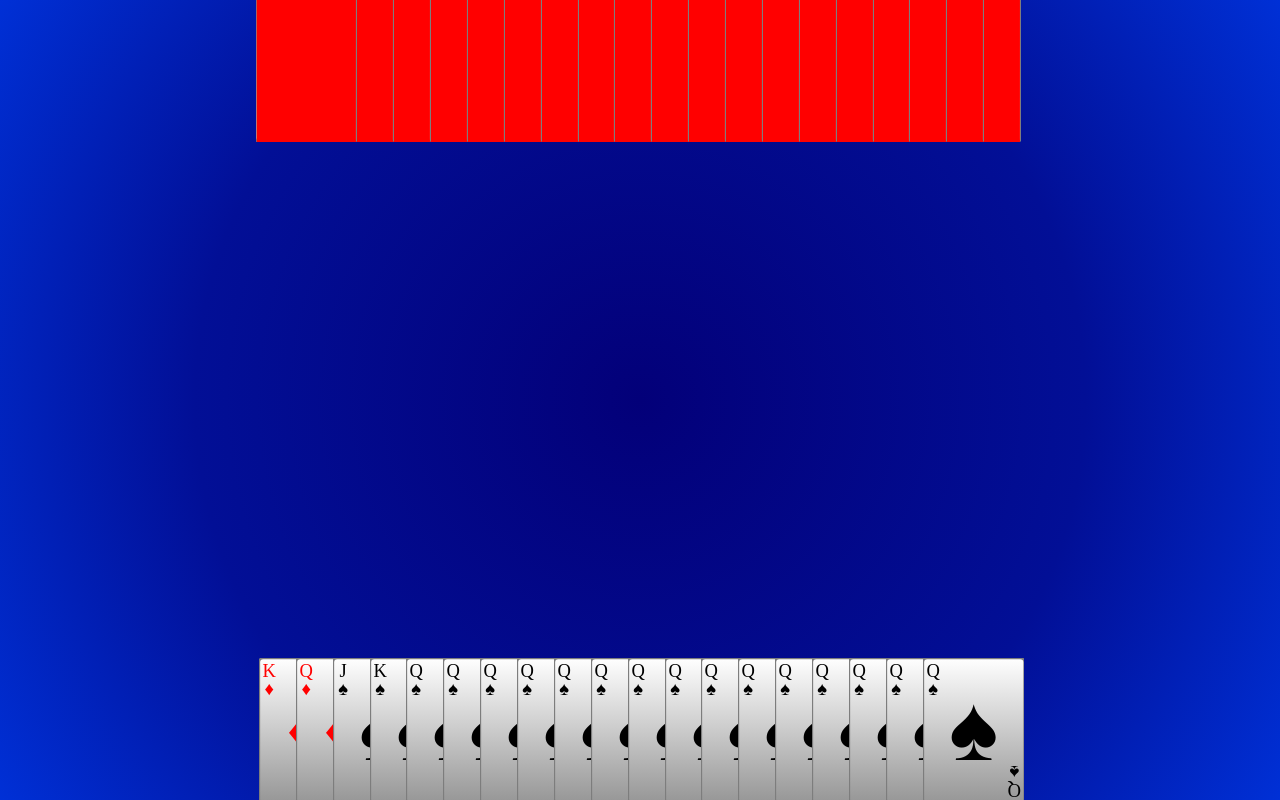
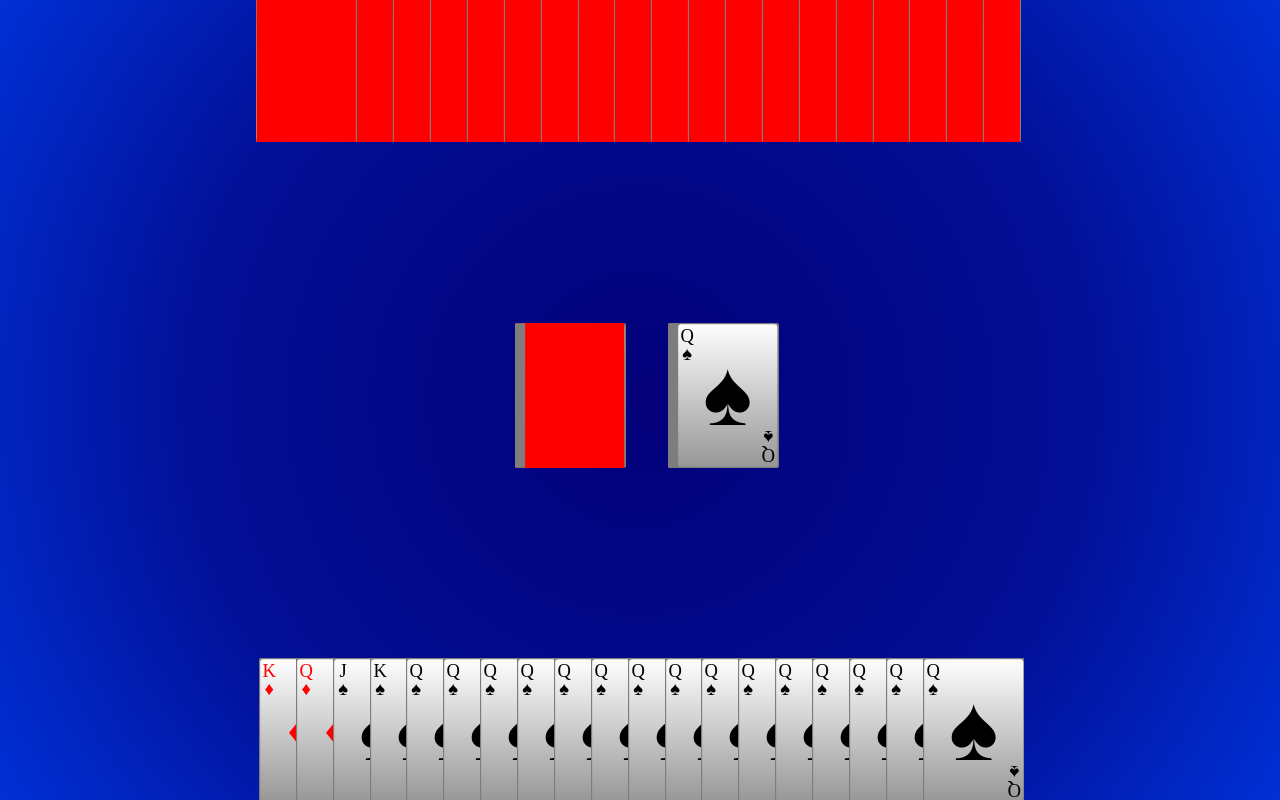
Before and after one commit to IronZDev/makao-game, a React (Vite) app: page / in a window 1280 px wide. Built offline with nearby package versions, Linux system fonts and the light colour scheme; a web font is replaced by a local one.

Commit message:
Implemented CardDrawingDeck and PlayedCards pile

```diff
--- a/src/components/Card/Card.tsx
+++ b/src/components/Card/Card.tsx
@@ -9,7 +9,7 @@ const SVG_BOX_HEIGHT = 500;
 
 type CardProps = {
   cardData: CardData;
-  onClickHandler: () => void;
+  onClickHandler?: () => void;
   isVisible?: boolean;
   isSelected?: boolean;
   height?: string;
@@ -23,10 +23,11 @@ const Card = ({ cardData, onClickHandler, isVisible = true, isSelected = false,
     height: calc(${height} - 15px);
     width: ${width};
     margin-bottom: ${isSelected ? '15px' : '0px'};
-    &: hover {
+    ${onClickHandler &&
+    `&: hover {
       margin-bottom: 15px;
       cursor: pointer;
-    }
+    }`}
   `;
   const Card = styled.svg`
     height: ${height};
@@ -61,7 +62,7 @@ const Card = ({ cardData, onClickHandler, isVisible = true, isSelected = false,
     fill: ${cardData.suit && [CardSuits.DIAMONDS.toString(), CardSuits.HEARTS.toString()].includes(cardData.suit) ? 'red' : 'black'};
   `;
   return (
-    <CardWrapper onClick={() => onClickHandler()}>
+    <CardWrapper onClick={() => onClickHandler && onClickHandler()}>
       <Card viewBox={`0 0 ${SVG_BOX_WIDTH} ${SVG_BOX_HEIGHT}`} preserveAspectRatio="xMidYMid meet">
         <defs>
           <linearGradient id="BackgroundGradient" x1="0" x2="0" y1="0" y2="1">
--- a/src/components/Card/CardContainer.tsx
+++ b/src/components/Card/CardContainer.tsx
@@ -3,6 +3,7 @@ import { useEffect, useRef, useState } from 'react';
 import { useWindowSize } from 'react-use';
 
 import { CardData } from '../../types';
+import { getCardKey } from '../../utils';
 import Card from './Card';
 
 import styled from '@emotion/styled';
@@ -41,7 +42,6 @@ const CardContainer = ({ cards, cardsVisible = true }: CardContainerProps) => {
     padding-right: ${handPadding};
     pointer-events: ${!cardsVisible ? 'none' : 'all'};
   `;
-  const getCardKey = (card: CardData) => `${card.value}${card.suit}`;
 
   const onCardClick = (card: CardData) => {
     const key = getCardKey(card);
@@ -55,7 +55,7 @@ const CardContainer = ({ cards, cardsVisible = true }: CardContainerProps) => {
           key={getCardKey(card)}
           cardData={card}
           isVisible={cardsVisible}
-          onClickHandler={() => onCardClick(card)}
+          onClickHandler={cardsVisible ? () => onCardClick(card) : undefined}
           isSelected={!!selectedCards.get(getCardKey(card))}
         />
       ))}
--- /dev/null
+++ b/src/components/Deck.tsx
@@ -0,0 +1,35 @@
+import { CardData } from '../types';
+import { getCardKey } from '../utils';
+import Card from './Card/Card';
+
+import styled from '@emotion/styled';
+
+type DeckProps = {
+  cards: CardData[];
+};
+
+const Deck = ({ cards }: DeckProps) => {
+  const DeckContainer = styled.div`
+    display: grid;
+    width: 100%;
+    height: 100%;
+    grid-template-columns: repeat(auto-fit, 0.5px);
+  `;
+
+  const CardWrapper = styled.div``;
+
+  // TODO
+  const takeCard = () => {};
+
+  return (
+    <DeckContainer>
+      {cards.map((card, index) => (
+        <CardWrapper key={getCardKey(card)}>
+          <Card cardData={card} isVisible={false} isSelected={false} onClickHandler={index === cards.length - 1 ? takeCard : undefined} />
+        </CardWrapper>
+      ))}
+    </DeckContainer>
+  );
+};
+
+export default Deck;
--- /dev/null
+++ b/src/components/PlayedCards.tsx
@@ -0,0 +1,32 @@
+import { CardData } from '../types';
+import { getCardKey } from '../utils';
+import Card from './Card/Card';
+
+import styled from '@emotion/styled';
+
+type PlayedCardsProps = {
+  cards: CardData[];
+};
+
+const PlayedCards = ({ cards }: PlayedCardsProps) => {
+  const PlayedCardsContainer = styled.div`
+    display: grid;
+    width: 100%;
+    height: 100%;
+    grid-template-columns: repeat(auto-fit, 0.5px);
+  `;
+
+  const CardWrapper = styled.div``;
+
+  return (
+    <PlayedCardsContainer>
+      {cards.map((card) => (
+        <CardWrapper key={getCardKey(card)}>
+          <Card cardData={card} isVisible={true} isSelected={false} />
+        </CardWrapper>
+      ))}
+    </PlayedCardsContainer>
+  );
+};
+
+export default PlayedCards;
--- a/src/components/PlayingTable.tsx
+++ b/src/components/PlayingTable.tsx
@@ -1,5 +1,7 @@
 import { CardData, CardSuits } from '../types';
+import Deck from './Deck';
 import Hand from './Hand';
+import PlayedCards from './PlayedCards';
 
 import styled from '@emotion/styled';
 type PlayingTableProps = {
@@ -16,28 +18,28 @@ const PlayingTable = () => {
     grid-template-areas:
       '. Player2 Player2 Player2 .'
       'Player4 . . . Player3'
-      'Player4 . . . Player3'
+      'Player4 . Deck . Player3'
       'Player4 . . . Player3'
       '. Player1 Player1 Player1 .';
     width: 100%;
     height: 100%;
     background: rgb(3, 0, 121);
     background: radial-gradient(circle, rgba(3, 0, 121, 1) 0%, rgba(2, 15, 150, 1) 59%, rgba(0, 48, 214, 1) 100%);
-    & > div {
+    .player {
       transform-origin: center;
       position: relative;
     }
-    & > :nth-child(1) {
+    .first-player {
       grid-area: Player1;
     }
-    & > :nth-child(2) {
+    .second-player {
       grid-area: Player2;
       margin-bottom: auto;
     }
-    & > :nth-child(3) {
+    .third-player {
       grid-area: Player3;
     }
-    & > :nth-child(4) {
+    .fourth-player {
       grid-area: Player4;
       margin-right: auto;
     }
@@ -48,6 +50,12 @@ const PlayingTable = () => {
     position: relative;
     width: 100%;
     height: 100%;
+  `;
+
+  const DeckWrapper = styled.div`
+    grid-area: Deck;
+    display: inline-flex;
+    gap: 50px;
   `;
 
   const cards: CardData[] = [
@@ -73,10 +81,14 @@ const PlayingTable = () => {
   ];
   return (
     <Table>
-      <HandWrapper>
+      <DeckWrapper>
+        <Deck cards={cards} />
+        <PlayedCards cards={cards} />
+      </DeckWrapper>
+      <HandWrapper className="player first-player">
         <Hand cards={cards} />
       </HandWrapper>
-      <HandWrapper>
+      <HandWrapper className="player second-player">
         <Hand cards={cards} rotate={180} cardsVisible={false} />
       </HandWrapper>
     </Table>
--- /dev/null
+++ b/src/utils.ts
@@ -0,0 +1,3 @@
+import { CardData } from './types';
+
+export const getCardKey = (card: CardData) => `${card.value}${card.suit}`;
```
